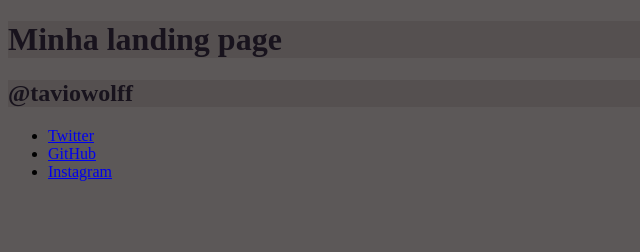
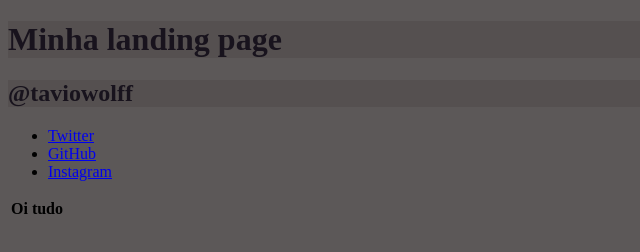
Before and after one commit to taviowolff/Landing_page, a plain HTML site: page landing_page/Page.html in a window 1280 px wide. Shown: the full height of the page, 0-640 px from the left. Drawn offline with Linux system fonts and the light colour scheme.

Commit message:
Update Page.html

```diff
--- a/landing_page/Page.html
+++ b/landing_page/Page.html
@@ -43,6 +43,16 @@
             <a class="rede-social" href="https://www.instagram.com/taviowolff/" target="_blank">Instagram</a>
         </li>
     </ul>
+    <div>
+    <table>
+        <thead>
+            <tr>
+                <th>Oi</th>
+                <th>tudo</th>
+            </tr>
+        </thead>
+    </table>
+</div>
 </body>
 
 </html>
```
